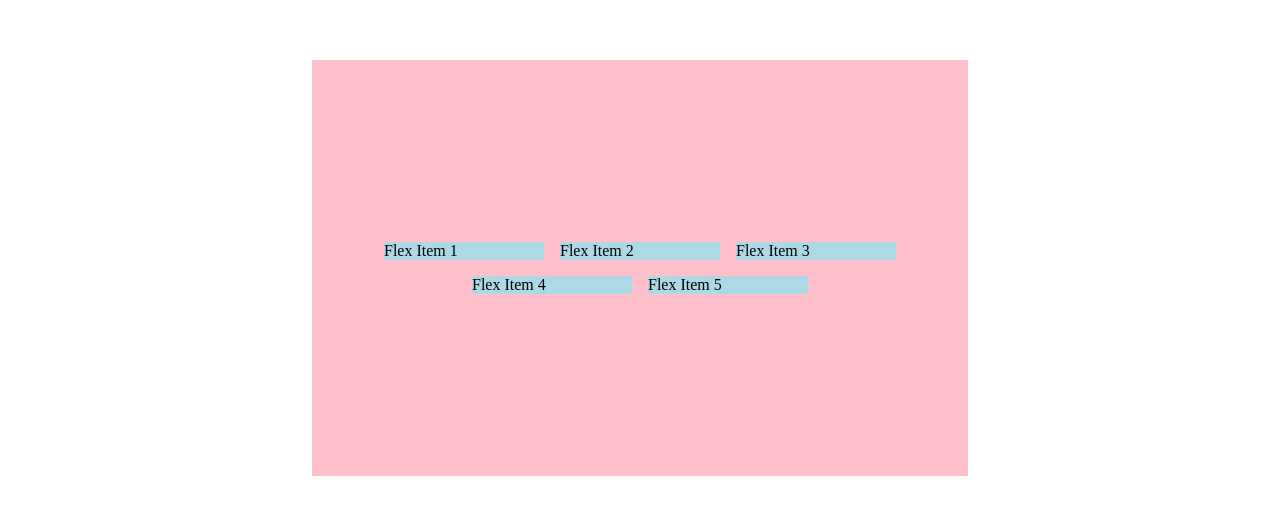
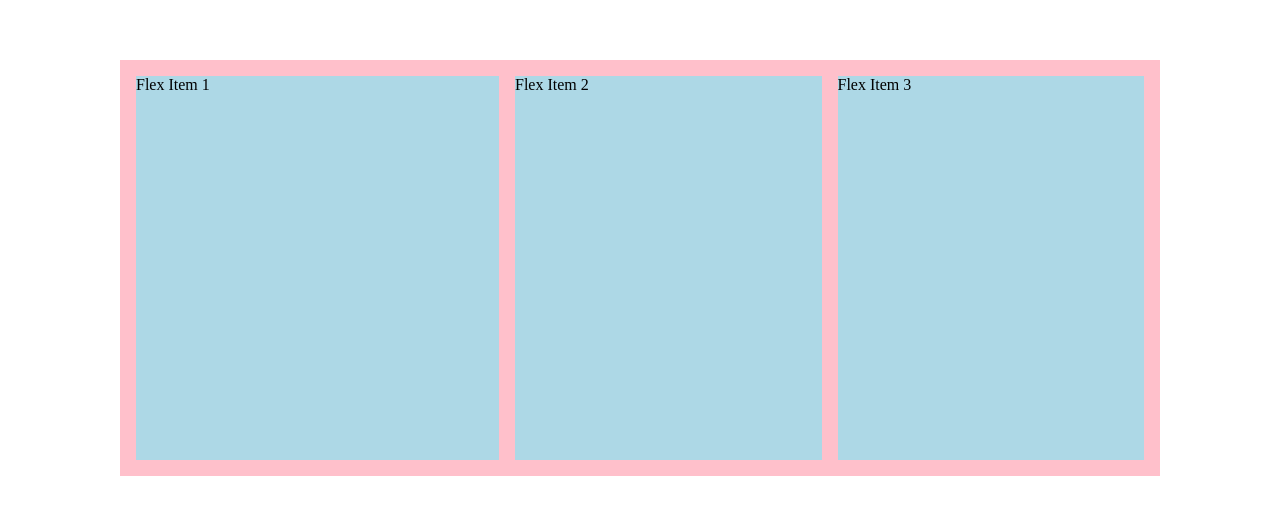
Before and after one commit to chadsmith12/conquering-responsive-layouts, a plain HTML site: page day10/index.html in a window 1280 px wide. Shown: the part 140-654 px from the top of the page. Drawn offline with Linux system fonts and the light colour scheme.

Commit message:
add notes to flex items

```diff
--- a/day10/index.html
+++ b/day10/index.html
@@ -9,11 +9,9 @@
 </head>
 <body>
     <div class="container">
-        <div class="item">Flex Item 1</div>
-        <div class="item">Flex Item 2</div>
-        <div class="item">Flex Item 3</div>
-        <div class="item">Flex Item 4</div>
-        <div class="item">Flex Item 5</div>
+        <div class="item one">Flex Item 1</div>
+        <div class="item two">Flex Item 2</div>
+        <div class="item three">Flex Item 3</div>
     </div>
 </body>
 </html>
--- a/day10/style.css
+++ b/day10/style.css
@@ -1,17 +1,27 @@
 .container {
     background: pink;
     height: 50vh;
-    width: 50vw;
+    width: 80vw;
     padding: 0.5em;
     margin: 25vh auto 0;
     display: flex;
-    flex-flow: row wrap;
-    justify-content: center;
-    align-content: center;
+    flex-direction: row;
+    align-items: stretch;
 }
 
 .item {
     background: lightblue;
     margin: 0.5em;
-    width: 25%;
 }
+
+.one {
+    flex: 2 250px;
+}
+
+.two {
+    flex: 1 2 250px;
+}
+
+.three {
+    flex: 1 2 250px;
+}
```
Also changed, not shown: 1 other file.
